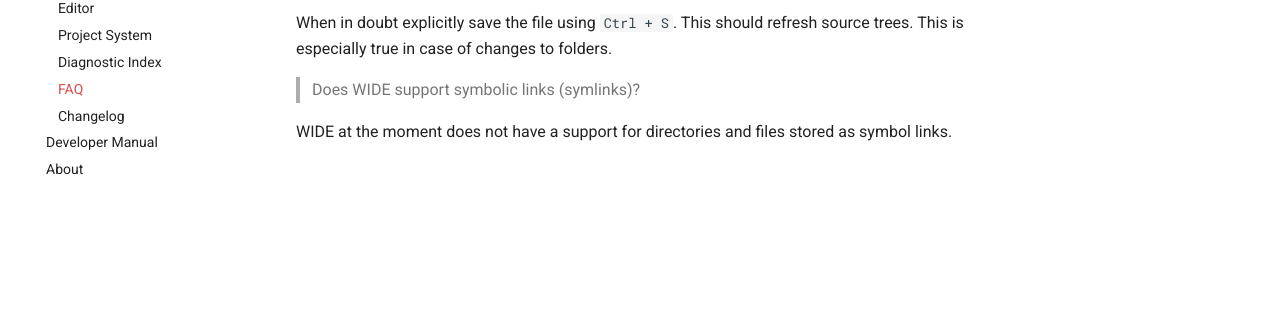
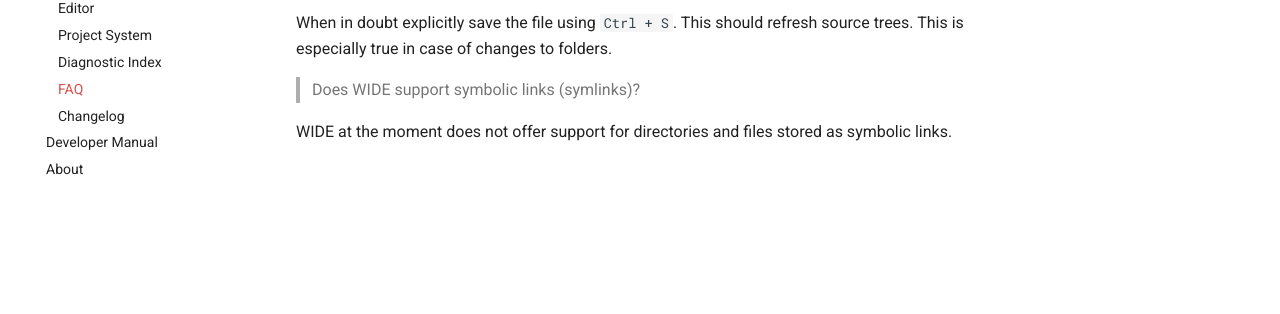
Before and after one commit to SpontanCombust/witcherscript-ide, an MkDocs documentation site: the page built from docs/user-manual/faq.md, in a window 1280 px wide. Shown: the part 211-525 px from the top of the page. Built offline with MkDocs 1.6.1 and Material for MkDocs 9.7.7, drawn with Linux system fonts in a browser that asks for light colours; comment, search, counter and statistics services are not loaded.

Commit message:
update docs: fix typo

```diff
--- a/docs/user-manual/faq.md
+++ b/docs/user-manual/faq.md
@@ -6,4 +6,4 @@
 
 > Does WIDE support symbolic links (symlinks)?
 
-WIDE at the moment does not have a support for directories and files stored as symbol links.
+WIDE at the moment does not offer support for directories and files stored as symbolic links.
```
